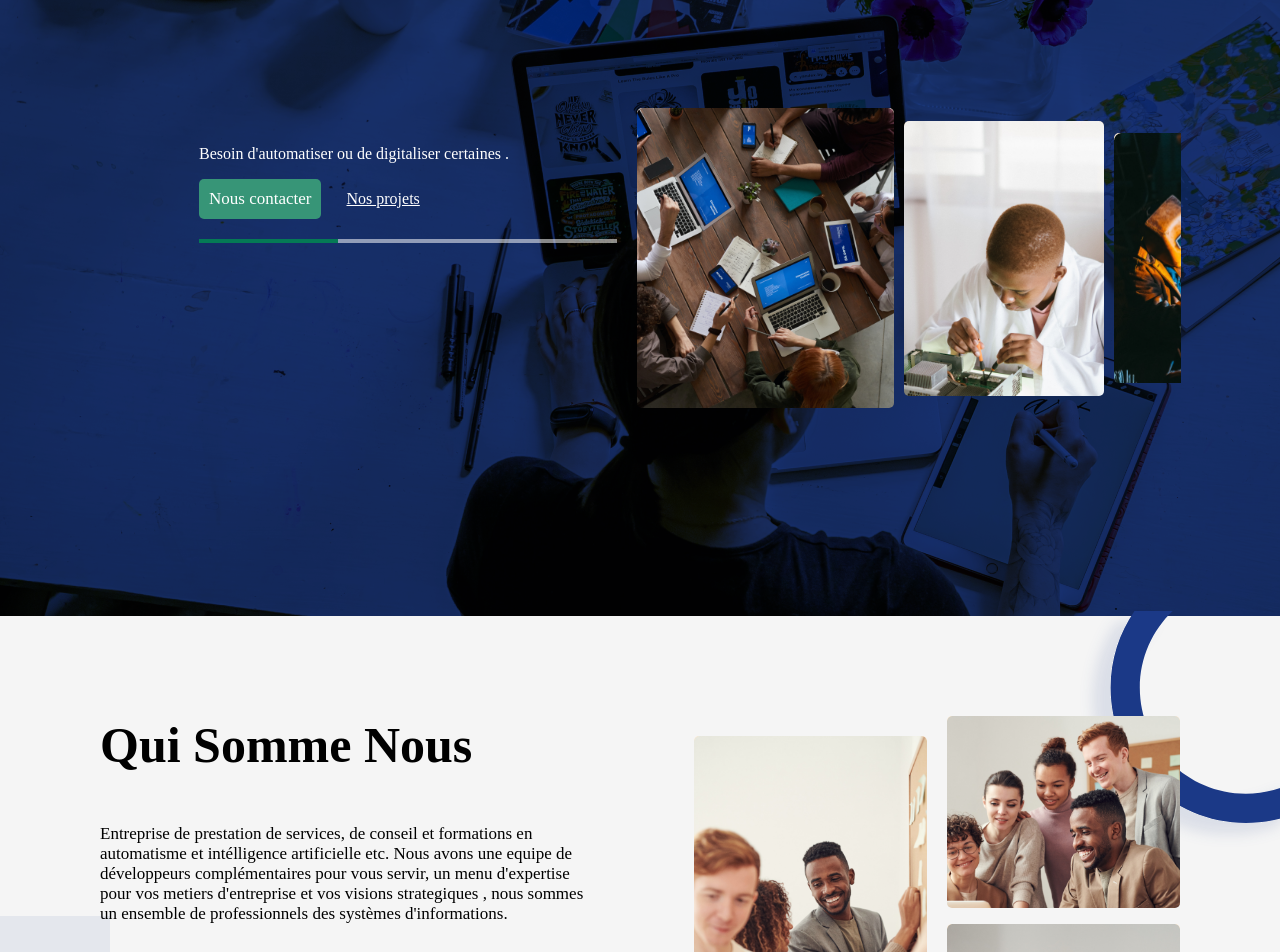
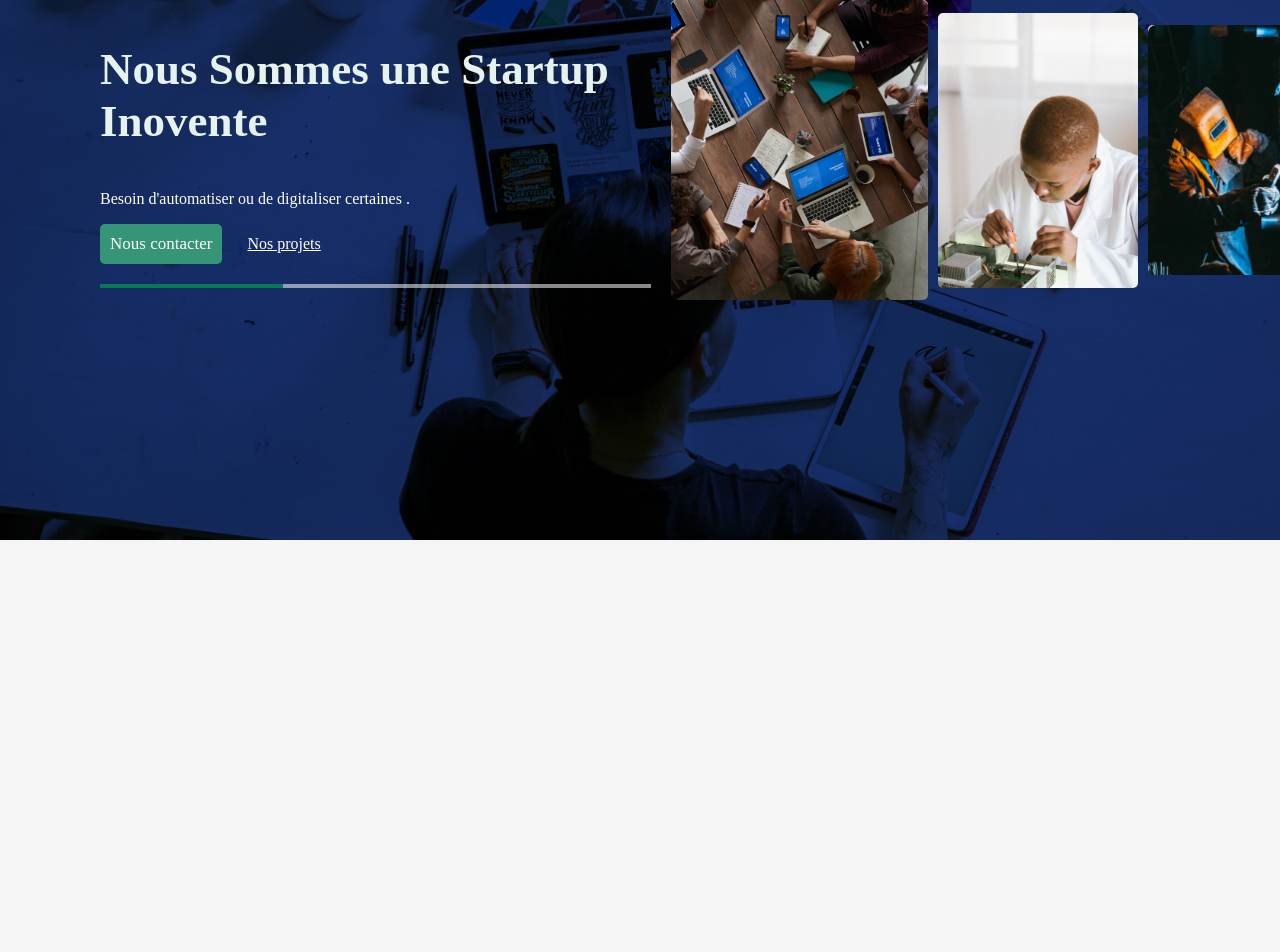
Before and after one commit to Infinite-Solutions-Intl/IsWebsite, a React (Create React App) app in the folder front-end/: page / in a window 1280 px wide. Shown: the part 160-1112 px from the top of the page. Built offline with nearby package versions, Linux system fonts and the light colour scheme.

Commit message:
animations

```diff
--- a/front-end/package.json
+++ b/front-end/package.json
@@ -6,7 +6,7 @@
     "@testing-library/jest-dom": "^5.16.5",
     "@testing-library/react": "^13.4.0",
     "@testing-library/user-event": "^13.5.0",
-    "aos": "^2.3.4",
+    "aos": "^3.0.0-beta.6",
     "react": "^18.2.0",
     "react-dom": "^18.2.0",
     "react-router-dom": "^6.4.1",
--- a/front-end/public/index.html
+++ b/front-end/public/index.html
@@ -9,7 +9,6 @@
       name="description"
       content="Web site created using create-react-app"
     />
-    <link href="https://unpkg.com/aos@2.3.1/dist/aos.css" rel="stylesheet">
 
     <link rel="apple-touch-icon" href="%PUBLIC_URL%/logo192.png" />
     <!--
@@ -43,10 +42,6 @@
       To create a production bundle, use `npm run build` or `yarn build`.
     -->
 
-    <script src="https://unpkg.com/aos@next/dist/aos.js"></script>
-    <script>
-      AOS.init();
-    </script>
 
   </body>
 </html>
--- a/front-end/src/css/heros.css
+++ b/front-end/src/css/heros.css
@@ -3,12 +3,10 @@
     background-image: url('../assets/img/heros.png');
     background-size: cover;
     background-blend-mode: multiply;
-    background-color: #1B3987;
-    height:90vh;
-    display: flex;
-    align-items: center;
-    box-sizing: content-box;
+    background-color: #1B3987 ;
+    height: 80vh;
     max-height: 716px;
+
 
 }
 
@@ -20,11 +18,8 @@
     overflow: hidden;
     gap: 20px;
     padding: 100px 0 100px 100px;
-    justify-content: space-between;
+    justify-content: flex-start;
     align-items: top;
-
-
-
 
 }
 
@@ -35,17 +30,21 @@
 }
 
 .heros .slide-text {
+    width: 50%;
     color: #fff;
-    flex-basis: 500px;
 
 }
 
 .heros .slide-text h1{
 
+        display: flex;
+        height: 130px;
+        align-items: center;
+
         font-family: 'Montserrat';
         font-style: normal;
         font-weight: 700;
-        font-size: 55px;
+        font-size: 45px;
         line-height: normal;
 
         /* secondary-green-50 */
@@ -143,7 +142,7 @@
 
     background-image: url('../assets/img/slide3.png');
     background-size: cover;
-    order:1 ;
+    order:2;
 
 }
 
@@ -236,7 +235,7 @@
         font-family: 'Montserrat';
         font-style: normal;
         font-weight: 700;
-        font-size: 40px;
+        font-size: 35px;
 
 
         /* secondary-green-50 */
@@ -252,7 +251,7 @@
     }
 
     .heros .slide-text h1{
-
+        height: 100px;
         font-family: 'Montserrat';
         font-style: normal;
         font-weight: 700;
--- a/front-end/src/css/navbar.css
+++ b/front-end/src/css/navbar.css
@@ -3,7 +3,7 @@
 .navbar-container{
     background-color: #fff;
     z-index: 100;
-    transition:0.3s cubic-bezier(0, 1.3, 1, 1) ;
+
 }
 .navbar{
 
@@ -19,13 +19,18 @@
 }
 @keyframes fixed {
     0% {
-        opacity: 0;
-        height: 0;
+          height: 0;
         overflow-y:hidden;
     }
 
+    50%{
+        height: 33px;
+        overflow-y:hidden;
+    }
+
+
     100% {
-        opacity: 1;
+
         height: auto;
         overflow-y:hidden;
     }
@@ -35,7 +40,7 @@
 .fixed{
     position: fixed;
     width: 100%;
-    animation: fixed 1s;
+    animation: fixed 1s linear;
 }
 
 .navbar .navlink{
--- a/front-end/src/css/presentation.css
+++ b/front-end/src/css/presentation.css
@@ -122,6 +122,19 @@
     .images-presentation{
         width: 50%;
     }
+
+    .text-presentation h1{
+        margin: 0;
+        font-family: 'Montserrat';
+        font-style: normal;
+        font-weight: 600;
+        font-size: 35px;
+    }
+
+    .text-presentation p{
+        margin: 50px 0;
+        font:  400 15px 'poppins';
+    }
  }
 
  @media screen and (max-width:768px){
@@ -169,5 +182,16 @@
         width: 48%;
         height: 200px;
     }
+    .text-presentation h1{
+        margin: 0;
+        font-family: 'Montserrat';
+        font-style: normal;
+        font-weight: 600;
+        font-size: 25px;
+    }
 
+    .text-presentation p{
+        margin: 50px 0;
+        font:  400 13px 'poppins';
+    }
 }
--- a/front-end/src/home/Home.js
+++ b/front-end/src/home/Home.js
@@ -1,5 +1,7 @@
 import React from 'react'
 import Header from './sections/header/header'
+import AOS from 'aos';
+import 'aos/dist/aos.css';
 import '../css/index.css'
 import '../css/navbar.css'
 import '../css/heros.css'
@@ -17,7 +19,11 @@ import Body from './sections/Boody/Body'
 import Footer from './sections/footer/footer'
 
 
+
+
 export default function Home() {
+
+  AOS.init();
   return (
     <div className = 'container'>
         <Header></Header>
--- a/front-end/src/home/sections/Boody/Presentation.js
+++ b/front-end/src/home/sections/Boody/Presentation.js
@@ -6,22 +6,25 @@ export default function Presentation() {
   return (
 
     <div className='container-presentation'>
-        <div className='presentation' data-aos="fade-down" >
+        <div className='presentation'  >
             <div className ='text-presentation'>
 
-                <h1>Qui Somme Nous</h1>
-                <p>
+                <h1 data-aos="fade-right" data-aos-duration="1100" >Qui Somme Nous</h1>
+                <p data-aos="fade-up-right" data-aos-duration="1000" >
                     Entreprise de prestation de services, de conseil et formations en automatisme et intélligence artificielle etc. Nous avons une equipe de développeurs complémentaires pour vous servir, un menu d'expertise pour vos metiers d'entreprise et vos visions strategiques , nous sommes un ensemble de professionnels des systèmes d'informations.
                 </p>
 
+                <div data-aos="fade-up-right" data-aos-duration="1200"  >
                 <Button text={'Nous Contacter'}></Button>
+                </div>
+
 
             </div>
 
             <div className='images-presentation'>
-                <div  className = 'img-presentation1'> </div>
-                <div className = 'img-presentation2'> </div>
-                <div className = 'img-presentation3'> </div>
+                <div  className = 'img-presentation1' data-aos="fade-right"  data-aos-once="false" data-aos-duration="1000" > </div>
+                <div className = 'img-presentation2' data-aos="fade-down-left"  data-aos-once="false"  data-aos-duration="1000"> </div>
+                <div className = 'img-presentation3' data-aos="fade-up-left"  data-aos-once="false"  data-aos-duration="1000" > </div>
             </div>
 
             <img  src = {i} className='vector1'></img>
--- a/front-end/src/home/sections/header/Heros.js
+++ b/front-end/src/home/sections/header/Heros.js
@@ -1,18 +1,21 @@
-import React, { useState , useLayoutEffect, useEffect } from 'react'
+import React, { useState , useLayoutEffect, useEffect ,useRef } from 'react'
 import { Link } from 'react-router-dom'
 import Button from '../../../component/buttons'
-import Typed from 'react-typed';
+import Typed from "typed.js";
+import Aos from 'aos';
 
 
 
 export default function Heros() {
 
-
+    const title = useRef(null);
+    let h1 = <h1 data-aos="fade-up"
+    data-aos-duration="300" ref={title}> </h1> ;
 
     let  [config , setConfig]= useState(1);
 
     const titles =[ 'Nous Sommes une Startup Inovente' ,
-                 'Nous Concevons Des Solutions Inoventent pour votre Devellopement' ,
+                 'Nous Concevons Des Solutions Inoventent ' ,
                  'Votre Partenaire Ideale Pour Votre Croissance' ,
                 ]
 
@@ -44,7 +47,7 @@ export default function Heros() {
                 }
 
 
-            } ,2000)
+            } ,7000)
 
             return ()=>{
                 clearInterval(timer)
@@ -68,6 +71,8 @@ export default function Heros() {
                 progress.classList.add('progress-1')
                 progress.classList.remove('progress-2' , 'progress-3')
 
+              h1 =   <h1 data-aos="fade-up" data-aos-duration="4000" ref={title}> </h1>
+
 
             }
 
@@ -75,11 +80,14 @@ export default function Heros() {
 
                 setHerotext(texts[1])
 
+
                 images.classList.add('config2')
                 images.classList.remove('config1' , 'config3')
 
                 progress.classList.add('progress-2')
                 progress.classList.remove('progress-1' , 'progress-3')
+                Aos.refreshHard();
+                h1 =   <h1 data-aos="fade-down" data-aos-duration="4000" ref={title}> </h1>
 
 
             }
@@ -93,29 +101,57 @@ export default function Heros() {
                 progress.classList.add('progress-3')
                 progress.classList.remove('progress-1' , 'progress-2')
 
+
             }
 
 
          } , [config])
 
+
+
+
+
+         useEffect(() => {
+
+
+           const typed = new Typed(title.current, {
+             strings: [titles[config-1]],
+             typeSpeed: 50,
+             backSpeed: 50,
+
+             showCursor: true,
+             cursorChar: ""
+           });
+
+           // Destropying
+           return () => {
+             typed.destroy();
+             h1=<></>
+             console.log(h1)
+           };
+         }, [config]);
+
+
          return (
       <>
-      <div className='heros-container'   >
+      <div className='heros-container'  data-aos="fade-left" data-aos-duration="1000" >
 
             <div className="heros">
-                <div className="slide-text">
+                <div className="slide-text" data-aos="fade-right" data-aos-duration="2000" data-aos-delay="1000" >
 
-                        <h1 id='title'></h1>
+                    {h1}
                    <p className = "paragraphe">{heroText}</p>
-                    <Button text={"Nous contacter"}></Button>
+                   <span  data-aos="fade-right" data-aos-duration="2000" data-aos-delay="3000" > <Button  text={"Nous contacter"}></Button>
+
                     <Link className='contact-link'>Nos projets</Link>
+                    </span>
                     <div className="slide-progress">
                     <span className ='progress-1'></span>
                     </div>
 
                 </div>
 
-                <div className="slide-img">
+                <div className="slide-img"  data-aos="fade-left" data-aos-duration="2000" data-aos-delay="1000" >
                     <div className="slide-img1 config1-div1"></div>
                     <div className="slide-img2 config1-div2"></div>
                     <div className="slide-img3 config1-div3 "></div>
```
Also changed, not shown: 1 other file (tests, documents, lock files or other folders).
